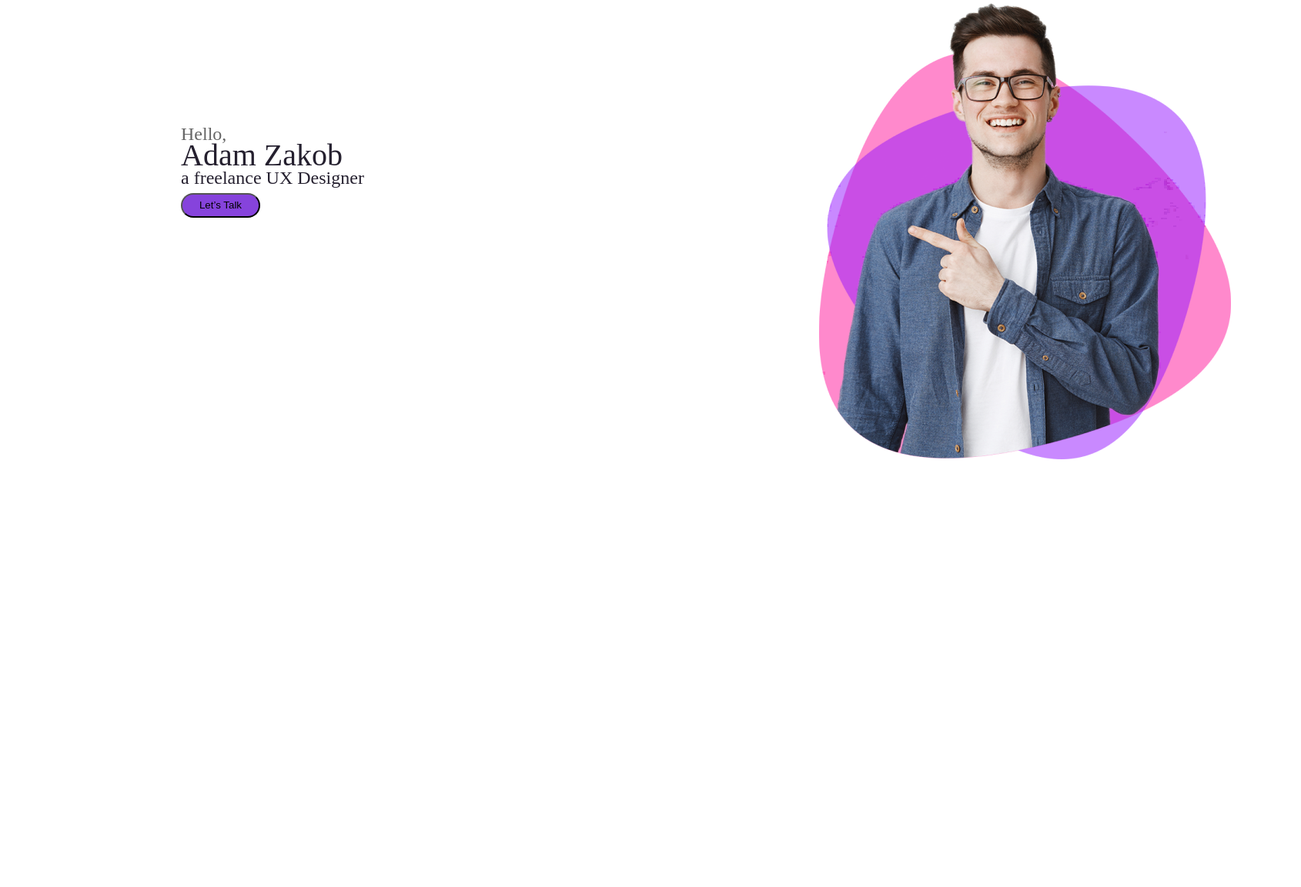
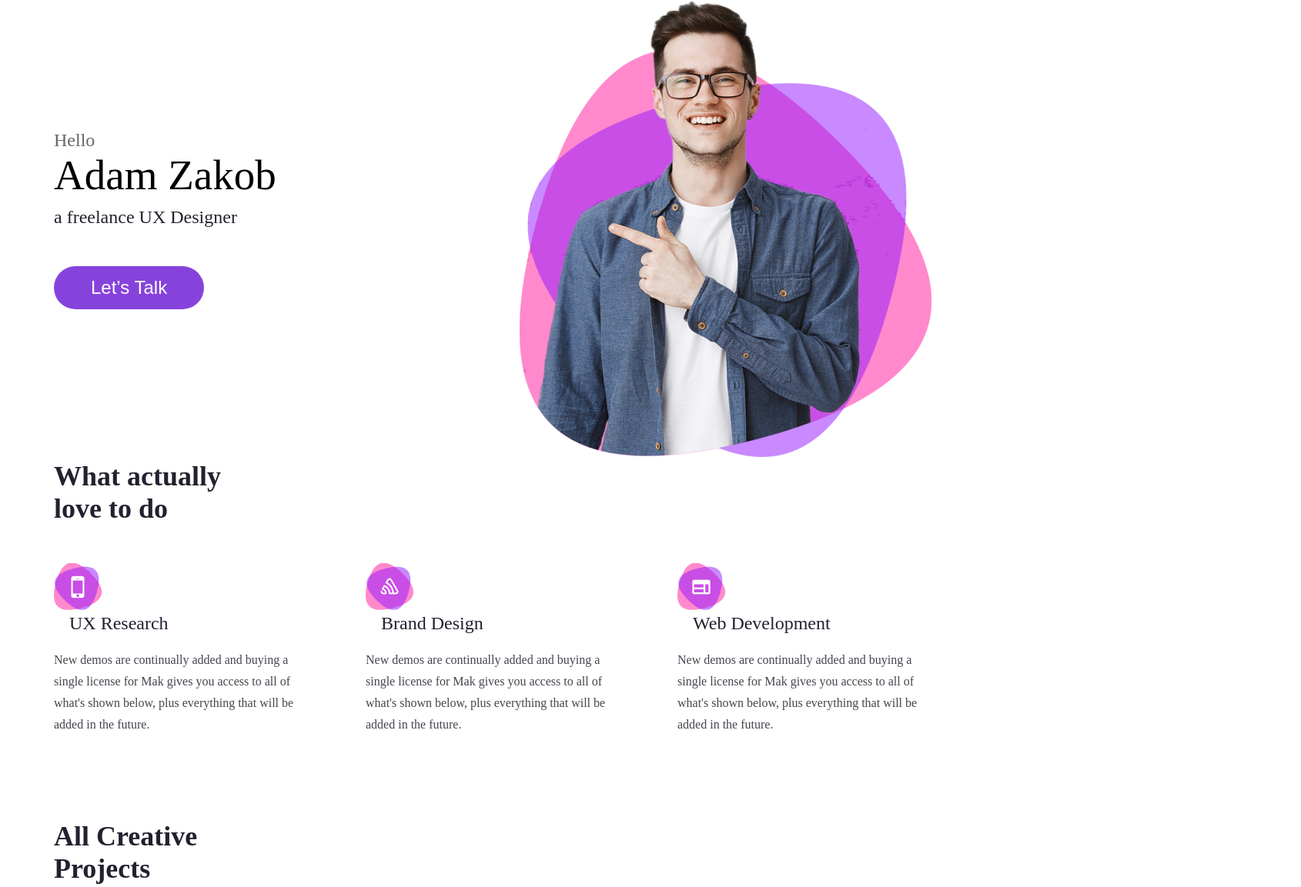
Before and after one commit to KingA2009/little_figma, a plain HTML site: page index.html in a window 1280 px wide. Shown: the part 171-1324 px from the top of the page at 77% size, 1690 px wide, since content can reach past the window. Before the commit the page ends 800 px from the top, so only its background shows below. Drawn offline with Linux system fonts and the light colour scheme.

Commit message:
little_figma

```diff
--- a/index.css
+++ b/index.css
@@ -24,55 +24,120 @@
     color: #7E7F86;
 }
 
-.black {
+.section {
+    display: flex;
+    align-items: center;
+    justify-content: space-between;
+    width: 1140px;
+    margin: auto;
+    padding-top: 60px;
+}
+
+
+.hello {
+    font-weight: 500;
+    font-size: 24px;
+    color: #666666;
+}
+
+
+.person-text {
+    font-size: 55px;
+    font-weight: 500;
     color: #000;
 }
 
-.img_u {
-    position: absolute;
-    width: 535px;
-    height: 622px;
-    left: 664px;
-    top: 46px;
-    margin-left: 400px;
-    margin-top: 100px;
+.design_text {
+    font-weight: 400;
+    font-size: 24px;
+    color: #25202F;
+    margin-bottom: 50px;
+    margin-top: 10px;
 }
 
-.text{
+
+.btn {
+    font-weight: 500;
+    font-size: 24px;
+    text-align: center;
+    color: #FFFFFF;
+    padding: 14px 48px;
+    background: #8643DC;
+    border-radius: 100px;
+    border: none;
+}
+
+.section2 {
+    width: 1140px;
+    margin: auto;
+}
+
+.left_text_all {
     font-family: 'Red Hat Display';
     font-style: normal;
+    font-weight: 700;
+    font-size: 36px;
+    color: #25202F;
+}
+
+.card {
+    width: 330px;
+    margin-top: 50px;
+}
+
+.left_image_card {
+    display: flex;
+    align-items: center;
+}
+
+.text_ui {
+    padding-left: 20px;
     font-weight: 500;
     font-size: 24px;
-    line-height: 120%;
-    position: absolute;
-    width: 358px;
-    height: 110px;
-    margin-left: 165px;
-    margin-top: 628px;
-
+    color: #25202F;
 }
 
-.hello {
-    color: #666666;
-    font-size: 24px;
+.text_paragraf {
+    font-family: 'Red Hat Display';
+    font-style: normal;
+    font-weight: 400;
+    font-size: 16px;
+    color: #47444E;
+    padding-top: 20px;
+    line-height: 28px;
 }
 
-.name {
-    color: #25202F;
-    font-size: 40px;
+.card_father {
+    display: flex;
+    justify-content: space-between;
 }
 
-.little{
-    width: 255px;
-    height: 32px;
+.section3 {
+    width: 1140px;
+    margin: auto;
+    padding-top: 110px;
+}
+
+.left_text_all2 {
+    font-family: 'Red Hat Display';
+    font-weight: 700;
+    font-size: 36px;
     color: #25202F;
-    font-size: 24px;
 }
-.button{
-    width: 103px;
-    height: 32px;
-    left: 214px;
-    top: 454px;
-    background: #8643DC;
-    border-radius: 100px;
+
+.imges {
+    margin-top: 30px;
+    display: flex;
 }
+
+.imges2 {
+    display: flex;
+    margin-top: 44px;
+}
+
+.left_text_all3 {
+    font-family: 'Red Hat Display';
+    font-weight: 700;
+    font-size: 36px;
+    color: #25202F;
+}
--- a/index.html
+++ b/index.html
@@ -1,5 +1,6 @@
 <!DOCTYPE html>
 <html lang="en">
+
 <head>
     <meta charset="UTF-8">
     <meta http-equiv="X-UA-Compatible" content="IE=edge">
@@ -9,27 +10,102 @@
 </head>
 
 <body>
+
     <div class="container">
-        <div class="logo_container">
-            <img src="./img/Group 31.png" alt="">
+        <div class="logo">
+            <img src="./img/Group 31.png" alt="" class="log_img">
         </div>
-        <div class="menu_container">
-            <ul class="list">
-                <li class="list_item black">About</li>
-                <li class="list_item">Services</li>
-                <li class="list_item">Works</li>
-                <li class="list_item">Blog</li>
-            </ul>
+        <ul class="list">
+            <li class="list_item">About</li>
+            <li class="list_item">Services</li>
+            <li class="list_item">Works</li>
+            <li class="list_item">Blog</li>
+        </ul>
+    </div>
+
+    <div class="section">
+        <div class="left_data">
+            <p class="hello">Hello</p>
+            <h2 class="person-text">Adam Zakob</h2>
+            <p class="design_text">a freelance UX Designer</p>
+            <button class="btn">Let’s Talk</button>
         </div>
-        <div class="img_u">
-            <img src="./img/user-image 1.png" class="img" alt="">
+        <div class="right_data">
+            <img src="./img/user-image 1.png" alt="" class="image_person">
         </div>
-    <div class="text">
-        <p class="hello">Hello, </p>
-        <p class="name">Adam Zakob</p>
-        <p class="little">a freelance UX Designer</p>
-        <button class="button">Let’s Talk</button>
     </div>
+
+    <section class="section2">
+        <div class="left_text_all">What actually<br>love to do</div>
+
+        <div class="card_father">
+            <div class="card">
+                <div class="top">
+                    <div class="Left_image_card">
+                        <div class="left_logo">
+                            <img src="./img/Group 4.png" alt="">
+                        </div>
+                        <div class="right_text_card">
+                            <h3 class="text_ui">UX Research</h3>
+                        </div>
+                    </div>
+                </div>
+                <div class="bottom">
+                    <p class="text_paragraf">
+                        New demos are continually added and buying a single license for Mak gives you access to all of
+                        what's shown below, plus everything that will be added in the future.</p>
+                </div>
+            </div>
+            <div class="card">
+                <div class="top">
+                    <div class="Left_image_card">
+                        <div class="left_logo">
+                            <img src="./img/Group 3.png" alt="">
+                        </div>
+                        <div class="right_text_card">
+                            <h3 class="text_ui">Brand Design</h3>
+                        </div>
+                    </div>
+                </div>
+                <div class="bottom">
+                    <p class="text_paragraf">
+                        New demos are continually added and buying a single license for Mak gives you access to all of
+                        what's shown below, plus everything that will be added in the future.</p>
+                </div>
+            </div>
+            <div class="card">
+                <div class="top">
+                    <div class="Left_image_card">
+                        <div class="left_logo">
+                            <img src="./img/Group 5.png" alt="">
+                        </div>
+                        <div class="right_text_card">
+                            <h3 class="text_ui">Web Development</h3>
+                        </div>
+                    </div>
+                </div>
+                <div class="bottom">
+                    <p class="text_paragraf">
+                        New demos are continually added and buying a single license for Mak gives you access to all of
+                        what's shown below, plus everything that will be added in the future.</p>
+                </div>
+            </div>
+        </div>
+    </section>
+    <div class="section3">
+        <div class="left_text_all2">All Creative<br>Projects</div>
+        <div class="imges">
+            <img src="./img/Rectangle 5.png" alt="">
+            <img src="./img/Rectangle 6.png" alt="">
+        </div>
+        <div class="left_text_all3">Big Deal<br>With</div>
+        <div class="imges2">
+            <img src="./img/Group 8.png" alt="">
+            <img src="./img/Group 13.png" alt="">
+            <img src="./img/Group 12.png" alt="">
+            <img src="./img/Group 11.png" alt="">
+            <img src="./img/Group 10.png" alt="">
+        </div>
     </div>
 </body>
 </html>
```
Also changed, not shown: img/Group 10.png (added), img/Group 11.png (added), img/Group 12.png (added), img/Group 13.png (added), img/Group 3.png (added), img/Group 4.png (added), img/Group 5.png (added), img/Group 8.png (added), img/Rectangle 5.png (added), img/Rectangle 6.png (added).
